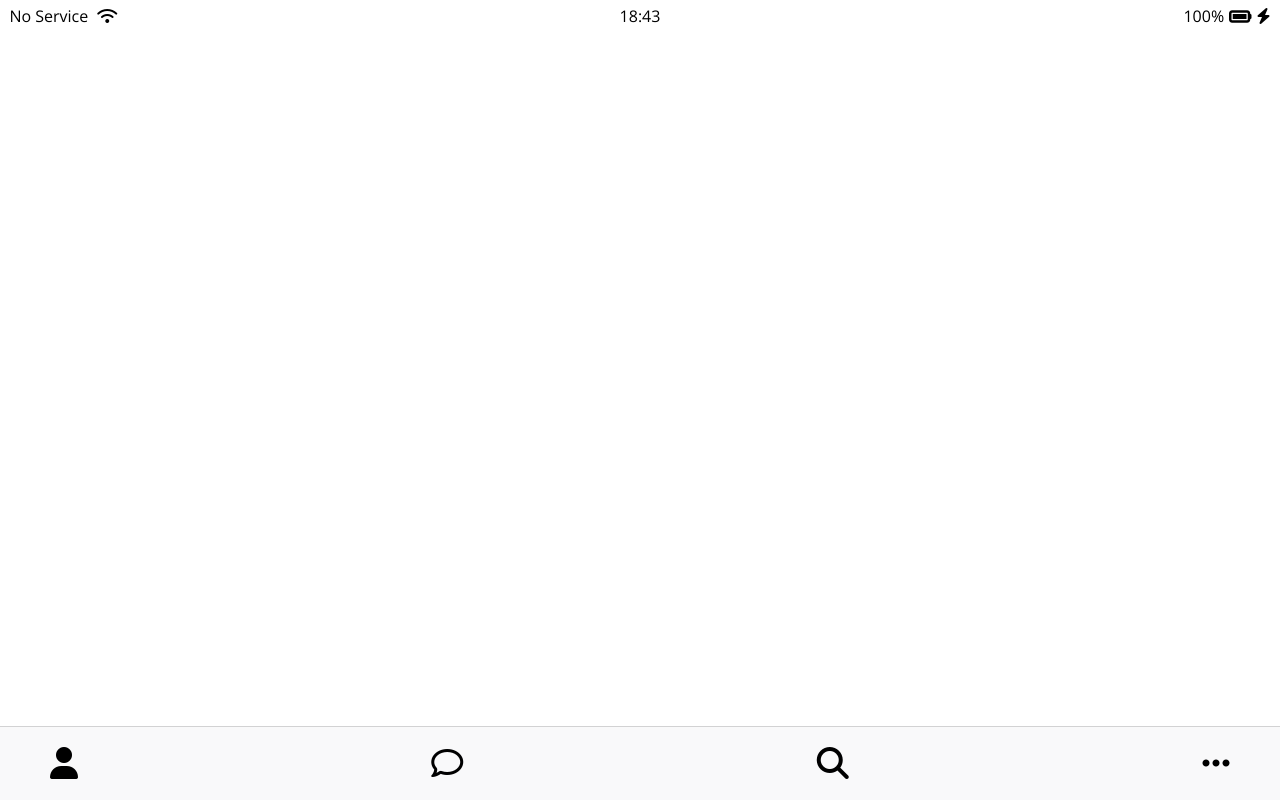
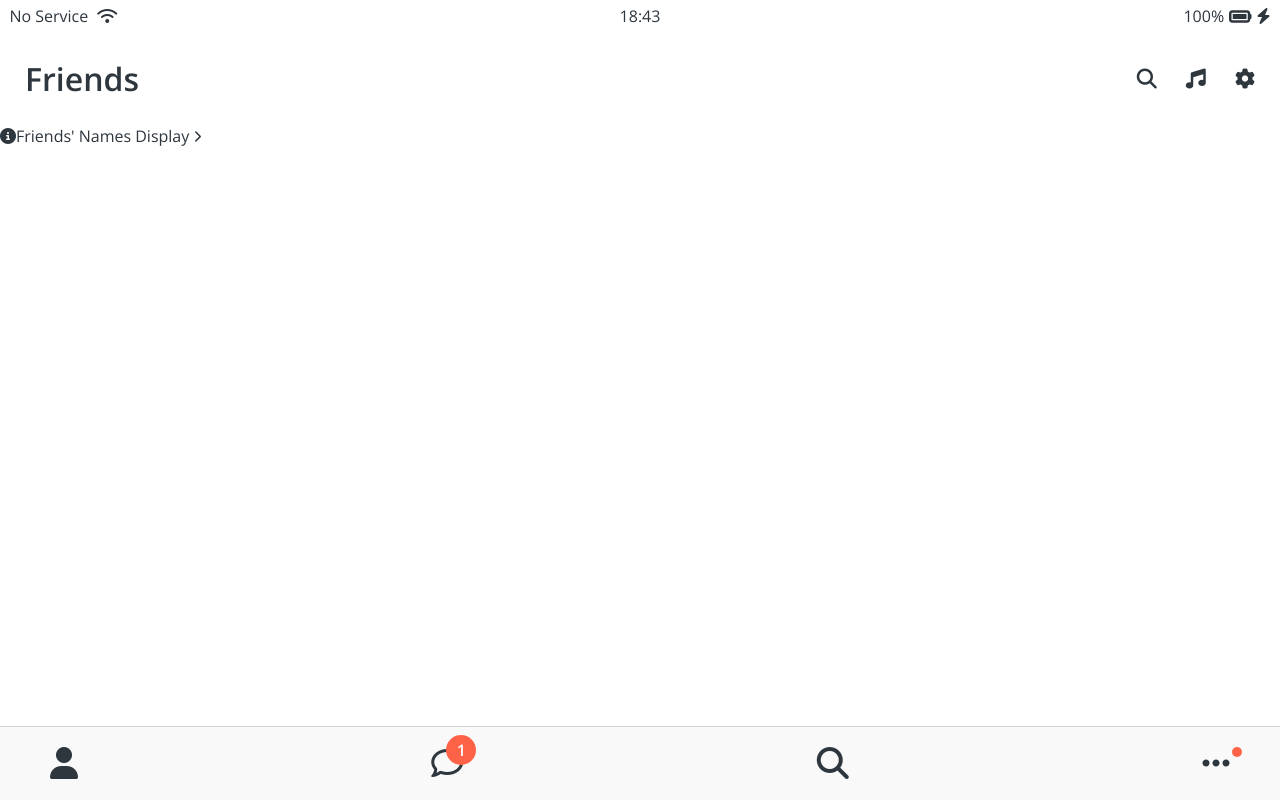
Before and after one commit to Suah-Hong/kokoa-clone-2022, a plain HTML site: page friends.html in a window 1280 px wide. Drawn offline with nearby package versions, Linux system fonts and the light colour scheme.

Commit message:
friends css doesn't working

```diff
--- a/css/components/nav-bar.css
+++ b/css/components/nav-bar.css
@@ -13,5 +13,30 @@
     list-style: none;
 }
 .nav__link{
+    position: relative;
     color: 2e363e;
 }
+.nav__notification{
+    background-color: tomato;
+    width: 30px;
+    height: 30px;
+    border-radius: 15px;
+    display: flex;
+    justify-content: center;
+    align-items: center;
+    color: white;
+    font-weight: 600;
+    position: absolute;
+    left: 15px;
+    bottom: 15px;
+}
+.nav__redicon{
+    background-color: tomato;
+    width: 10px;
+    height: 10px;
+    border-radius: 5px;
+    display: flex;
+    position: absolute;
+    left: 30px;
+
+}
--- /dev/null
+++ b/css/components/screen-header.css
@@ -0,0 +1,13 @@
+.screen-header{
+    display: flex;
+    justify-content: space-between;
+    align-items: center;
+    padding: 25px;
+}
+.screen-header__title{
+    font-size: 32px;
+    font-weight: 600;
+}
+.screen-header__icons span{
+    margin-left: 25px;
+}
--- /dev/null
+++ b/css/screens/friends.css
@@ -0,0 +1,10 @@
+#friends-display-link{
+    text-align: center;
+    display: block;
+    background-color: #fafafa;
+    padding: 15px 0px;
+    font-size: 16px;
+}
+#friends-display-link i {
+    color: rgba(0, 0, 0, 0.3)
+}
--- a/css/screens/login.css
+++ b/css/screens/login.css
@@ -25,18 +25,18 @@
     font-size: 18px;
     margin-bottom: 25px;
     transition: border-color 0.3s ease-in-out;
-    border-bottom: 1px solid rgba(0, 0, 0, 0.2)
+    border-bottom: 1px solid rgba(0, 0, 0, 0.2);
 
 }
 #login-form input:not([type="submit"]){
     border-bottom: 1px solid rgba(0, 0, 0, 0.2);
     transition: border-color 0.3s ease-in-out;
 }
-#login-form input:: ::placeholder{
-    color: rgba(0, 0, 0, 0.4)
+#login-form input ::placeholder{
+    color: rgba(0, 0, 0, 0.4) ;
 }
 #login-form input:focus{
-    border-color: var(--yellow)
+    border-color: var(--yellow);
 }
 #login-form input[type="submit"]{
     background-color: var(--yellow);
--- a/css/style.css
+++ b/css/style.css
@@ -4,8 +4,11 @@
 /*Components*/
 @import "components/status-bar.css";
 @import "components/nav-bar.css";
+@import "components/screen-header.css";
 /*Screens*/
 @import "screens/login.css";
+@import "screens/friends.css";
 body{
+    color: #2e363e;
     font-family:'Open Sans', sans-serif;
 }
--- a/friends.html
+++ b/friends.html
@@ -23,17 +23,33 @@
         </div>
     </div>
     </div>
+    <header class="screen-header">
+        <h1 class="screen-header__title">Friends</h1>
+        <div class="screen-header__icons">
+            <span><i class="fa-solid fa-magnifying-glass fa-lg"></i></span>
+            <span><i class="fa-solid fa-music fa-lg"></i></span>
+            <span><i class="fa-solid fa-gear fa-lg"></i></span>
+        </div>
+    </header>
 
+    <a id="freinds-display-link">
+        <i class="fa-solid fa-circle-info"></i>Friends' Names Display
+        <i class="fa-solid fa-chevron-right fa-xs"></i>
+    </a>
     <nav class="nav">
         <ul class="nav__list">
             <li class="nav__btn">
                 <a class="nav__link" href="friends.html"><i class="fa-solid fa-user fa-2x"></i></a></li>
             <li class="nav__btn">
-                <a class="nav__link" href="#"><i class="far fa-comment fa-2x"></i></a></li>
+                <a class="nav__link" href="#">
+                    <span class="nav__notification">1</span>
+                    <i class="far fa-comment fa-2x"></i></a></li>
             <li class="nav__btn">
                 <a class="nav__link" href="#"><i class="fa-solid fa-magnifying-glass fa-2x"></i></a></li>
             <li class="nav__btn">
-                <a class="nav__link" href="#"><i class="fa-solid fa-ellipsis fa-2x"></i></a></li>
+                <a class="nav__link" href="#">
+                    <span class="nav__redicon"></span>
+                    <i class="fa-solid fa-ellipsis fa-2x"></i></a></li>
         </ul>
     </nav>
 
```
